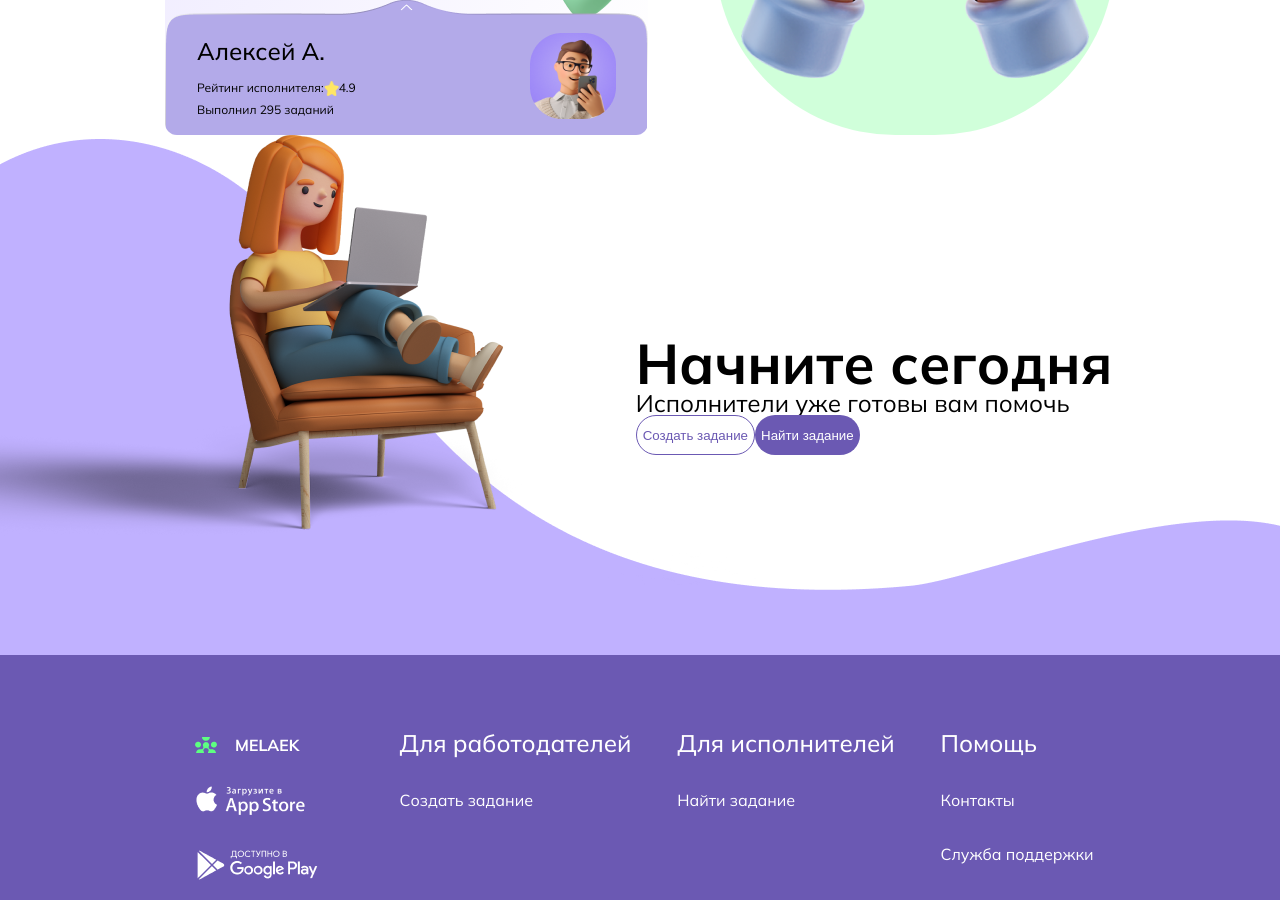
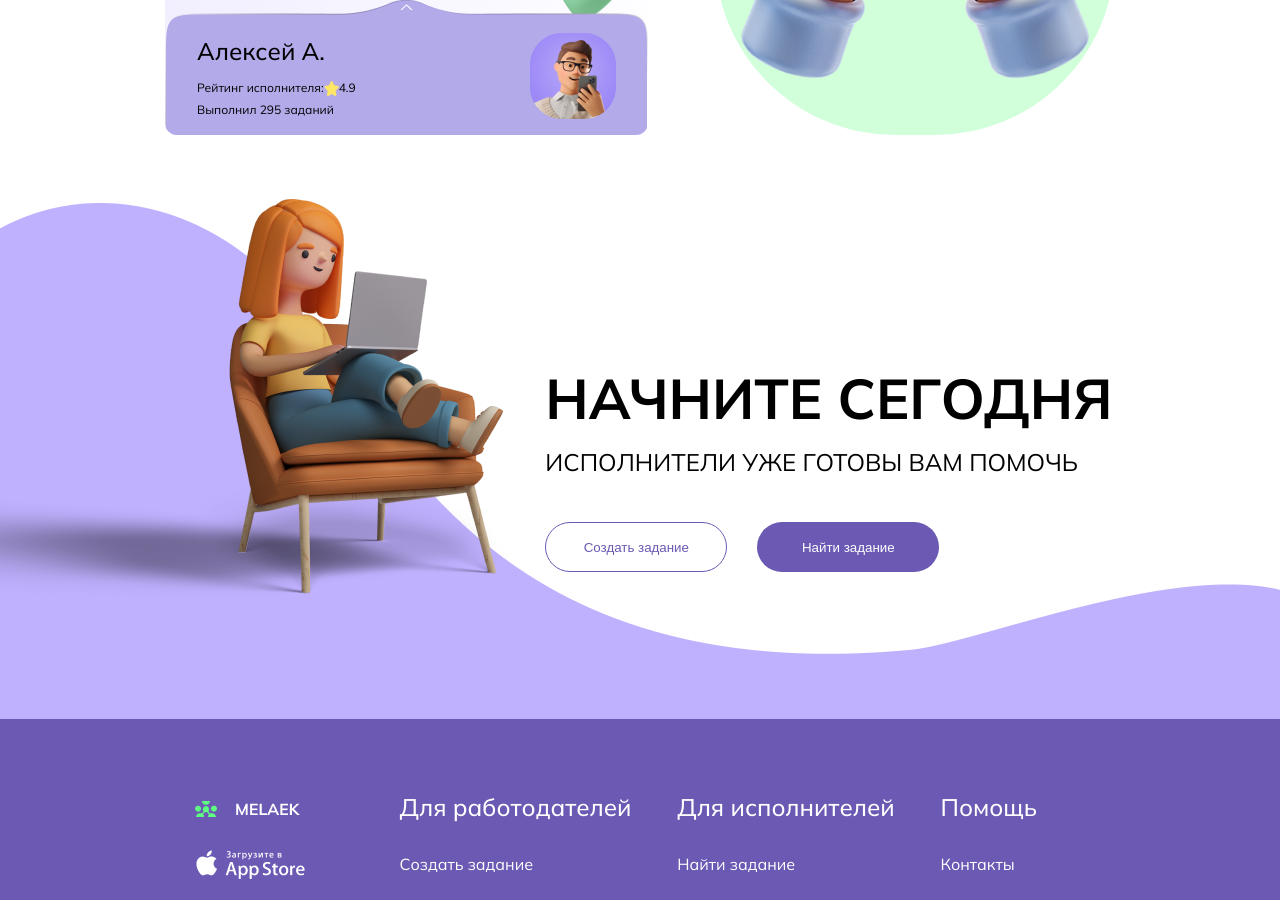
Before and after one commit to eduard10110/freelance-front-project, a React (Create React App) app: page / in a window 1280 px wide. Shown: the part 4020-4920 px from the top of the page. Built offline with nearby package versions, Linux system fonts and the light colour scheme.

Commit message:
fixing on homepage

```diff
--- a/src/assets/scss/home.scss
+++ b/src/assets/scss/home.scss
@@ -115,13 +115,12 @@
 
     .reviews-container-wrapper {
         width: 100%;
-        min-height: 100vh;
-        margin-top: 4rem;
+        // min-height: 100vh;
+        margin: 4rem 0;
 
         .reviews-container {
             display: flex;
             justify-content: center;
-
             .content-wrapper {
                 width: 950px;
             }
@@ -141,7 +140,6 @@
                     height: 23rem;
                     border-radius: 180px;
                     background: rgba(93, 255, 129, 0.29);
-
                     display: flex;
                     justify-content: center;
                     align-items: center;
@@ -155,9 +153,12 @@
                 }
             }
         }
+      }
+    }
     .start-today-container-wrapper {
         width: 100%;
         // height: 90vh;
+        margin-top: 45px;
         display: flex;
         min-height: 520px;
         align-items: center;
@@ -182,51 +183,28 @@
             bottom: 0;
         }
 
-            // .start-today-container {
-            //   width: 100%;
-            //   height: 65vh;
-            //   background: url("../images/home-background-2.png") center no-repeat;
+        .start-today-content {
+          text-transform: uppercase;
+          h2 {
+            margin: 24px 0;
+          }
+          p {
+            margin-bottom: 48px;
+          }
+        }
 
-            //   .content-wrapper {
-            //     display: flex;
-            //     justify-content: center;
+        .buttons-wrapper  {
+          display: flex;
+          gap: 30px;
+          button {
+            width: 182px;
+            height: 50px;
+          }
+        }
 
-            //     .girl-with-computer-image {
-            //       position: absolute;
-            //       bottom: 0%;
-            //       left: 0%;
-            //     }
-
-            //     .content-wrapper {
-            //       width: 950px;
-            //       position: relative;
-            //       display: flex;
-            //       justify-content: flex-end;
-            //       align-items: center;
-
-            //       .content {
-            //         z-index: 9999999999999;
-            //         margin-top: 8rem;
-            //       }
-
-            //       h2 {
-            //         text-transform: uppercase;
-            //         margin-bottom: 2rem;
-            //       }
-
-            //       .buttons-wrapper {
-            //         margin-top: 2rem;
-            //         width: 430px;
-            //         display: flex;
-            //         justify-content: space-between;
-            //         .btn {
-            //           padding: 0 3rem;
-            //         }
-            //       }
-            //     }
-            //   }
-            // }
-        }
+        .start-today-container {
+          position: relative;
+          z-index: 999;
         }
     }
 
--- a/src/containers/homeReviewsContainer/index.js
+++ b/src/containers/homeReviewsContainer/index.js
@@ -1,6 +1,5 @@
 import ContractCard from "components/cards/contractCard";
 import React from "react";
-import girlWithComputerImage from "assets/images/girl-with-computer.png";
 
 export default function HomeReviewsContainer() {
     return (
@@ -16,55 +15,6 @@ export default function HomeReviewsContainer() {
                     </div>
                 </div>
             </div>
-            <div className="start-today-container-wrapper">
-                <div className="start-content-image">
-                    <img
-                        src={girlWithComputerImage}
-                        // className="girl-with-computer-image"
-                        alt="girl"
-                    />
-                </div>
-              <div className="start-today-container">
-                <div className="helper-div">
-
-                </div>
-                <div className="start-today-content">
-                    <h2>Начните сегодня</h2>
-                    <p className="body1">Исполнители уже готовы вам помочь</p>
-                    <div className="buttons-wrapper">
-                        <button className="btn btn-purple">
-                            Создать задание
-                        </button>
-                        <button className="btn btn-purple-filled">
-                            Найти задание
-                        </button>
-                    </div>
-                </div>
-              </div>
-                {/* <div className="start-today-container">
-          <div className="content-wrapper">
-            <div>
-              <img
-                src={girlWithComputerImage}
-                className="girl-with-computer-image"
-                alt="girl"
-              />
-            </div>
-            <div className="content-wrapper">
-              <div className="content">
-                <h2>Начните сегодня</h2>
-                <p className="body1">Исполнители уже готовы вам помочь</p>
-                <div className="buttons-wrapper">
-                  <button className="btn btn-purple">Создать задание</button>
-                  <button className="btn btn-purple-filled">
-                    Найти задание
-                  </button>
-                </div>
-              </div>
-            </div>
-          </div>
-        </div> */}
-            </div>
         </div>
     );
 }
--- /dev/null
+++ b/src/containers/startTodayContainer/index.js
@@ -0,0 +1,30 @@
+import React from "react";
+import girlWithComputerImage from "assets/images/girl-with-computer.png";
+
+export default function StartTodayContainer() {
+    return (
+        <div className="start-today-container-wrapper">
+            <div className="start-content-image">
+                <img
+                    src={girlWithComputerImage}
+                    // className="girl-with-computer-image"
+                    alt="girl"
+                />
+            </div>
+            <div className="start-today-container">
+                <div className="start-today-content">
+                    <h2>Начните сегодня</h2>
+                    <p className="body1">Исполнители уже готовы вам помочь</p>
+                    <div className="buttons-wrapper">
+                        <button className="btn btn-purple">
+                            Создать задание
+                        </button>
+                        <button className="btn btn-purple-filled">
+                            Найти задание
+                        </button>
+                    </div>
+                </div>
+            </div>
+        </div>
+    );
+}
--- a/src/pages/home/index.js
+++ b/src/pages/home/index.js
@@ -2,6 +2,7 @@ import HomeCategoriesContainer from "containers/homeCategoriesContainer";
 import HomeFirstContainer from "containers/homeFirstContainer";
 import HomeHowWorkServiceContainer from "containers/homeHowWorkServiceContainer";
 import HomeReviewsContainer from "containers/homeReviewsContainer";
+import StartTodayContainer from "containers/startTodayContainer";
 
 export default function Home() {
   return (
@@ -10,6 +11,7 @@ export default function Home() {
       <HomeHowWorkServiceContainer />
       <HomeCategoriesContainer />
       <HomeReviewsContainer />
+      <StartTodayContainer/>
     </div>
   );
 }
```
Lines whose indentation alone changed are shown as unchanged.
